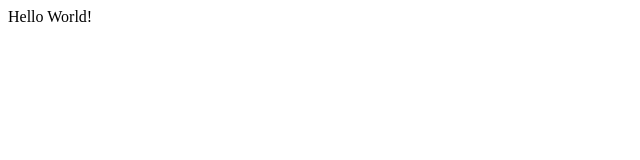
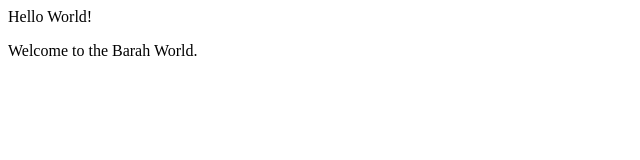
Before and after one commit to barauna/tutorial, a plain HTML site: page index.html in a window 1280 px wide. Shown: the whole page, without its empty margins (0-640 px from the left). Drawn offline with Linux system fonts and the light colour scheme.

Commit message:
Welcome Barah World

```diff
--- a/index.html
+++ b/index.html
@@ -4,5 +4,6 @@
     </head>
     <body>
         <p>Hello World!</p>
+        <p>Welcome to the Barah World.</p>
     </body>
 </html>
```
